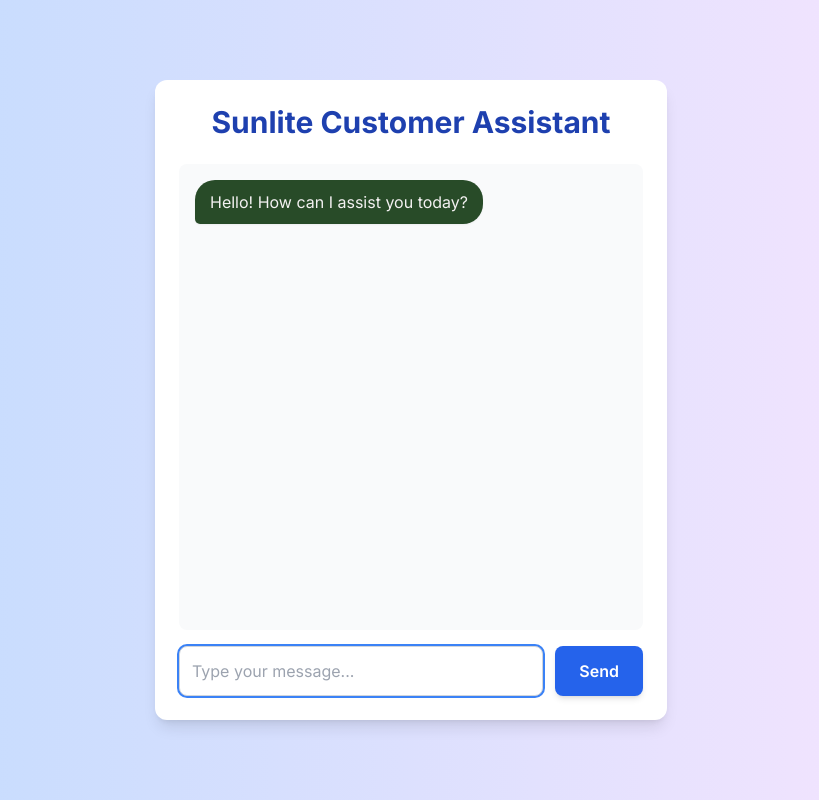
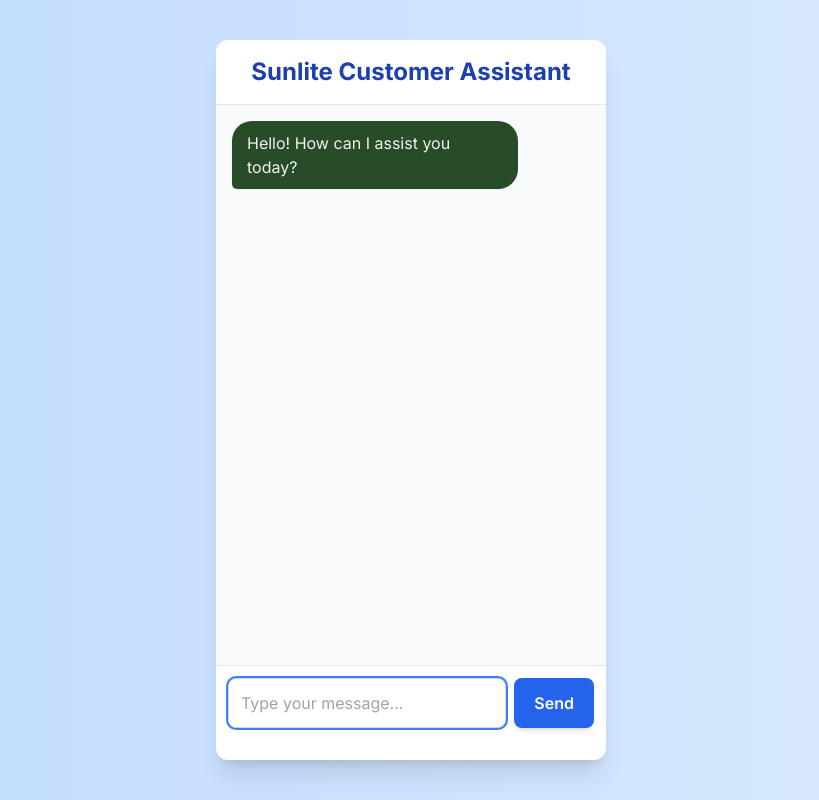
Before and after one commit to elbewhy/AI-Customer-Assistant-Chatbot, a Flask app: page / in a window 1280 px wide. Shown: the whole page, without its empty margins (229-1048 px from the left). Run offline with Flask 2, Linux system fonts and the light colour scheme; some libraries are stand-ins or nearby versions.

Commit message:
Refactor index.html for mobile layout and styles
Updated viewport meta tag and modified layout for mobile responsiveness. Enhanced chat area and input bar styles.

```diff
--- a/templates/index.html
+++ b/templates/index.html
@@ -2,44 +2,56 @@
 <html lang="en">
 <head>
     <meta charset="UTF-8">
-    <meta name="viewport" content="width=device-width, initial-scale=1.0">
+    <meta name="viewport" content="width=device-width, initial-scale=1.0, maximum-scale=1.0, user-scalable=no">
     <title>Customer Assistant Agent</title>
+
     <!-- Tailwind CSS CDN -->
     <script src="https://cdn.tailwindcss.com"></script>
+
     <link href="https://fonts.googleapis.com/css2?family=Inter:wght@400;600;700&display=swap" rel="stylesheet">
-    <!-- EXTERNAL CSS LINK -->
-    <link rel="stylesheet" href="{{url_for('static', filename='css/style.css')}}" >
+
+    <!-- External CSS -->
+    <link rel="stylesheet" href="{{url_for('static', filename='css/style.css')}}">
 </head>
-<body class="flex items-center justify-center min-h-screen p-5 bg-gradient-to-r from-blue-200 to-blue-10">
-    <div class="bg-white rounded-xl shadow-lg p-6 w-full max-w-lg flex flex-col h-[80vh]">
-        <h1 class="text-3xl font-bold text-center text-blue-800 mb-6">Sunlite Customer Assistant</h1>
 
-        <!-- Chat History Display -->
-        <div id="chat-history" class="chat-container flex-grow p-4 bg-gray-50 rounded-lg mb-4 flex flex-col space-y-3">
-            <!-- Messages will be appended here -->
+<body class="flex items-center justify-center min-h-screen bg-gradient-to-r from-blue-200 to-blue-100">
+
+    <!-- MOBILE FRAME WRAPPER -->
+    <div class="bg-white shadow-xl rounded-xl overflow-hidden"
+         style="width: 390px; max-width: 100%; height: 90vh; display: flex; flex-direction: column;">
+
+        <h1 class="text-2xl font-bold text-center text-blue-800 p-4 border-b">
+            Sunlite Customer Assistant
+        </h1>
+
+        <!-- Chat area -->
+        <div id="chat-history"
+             class="chat-container flex-grow p-4 bg-gray-50 flex flex-col space-y-3 overflow-y-auto">
             <div class="message-bubble ai-message self-start shadow-sm">
                 Hello! How can I assist you today?
             </div>
         </div>
 
-        <!-- Message Input Area -->
-        <div class="flex space-x-3">
+        <!-- Input bar -->
+        <div class="p-3 border-t bg-white flex space-x-2">
             <input
+                id="user-input"
                 type="text"
-                id="user-input"
                 placeholder="Type your message..."
-                class="flex-grow p-3 border border-gray-300 rounded-lg focus:outline-none focus:ring-2 focus:ring-blue-500 transition duration-200"
+                class="flex-grow p-3 border border-gray-300 rounded-lg focus:outline-none focus:ring-2 focus:ring-blue-500"
                 onkeypress="handleKeyPress(event)"
-            />
+            >
             <button
                 id="send-button"
                 onclick="sendMessage()"
-                class="bg-blue-600 hover:bg-blue-700 text-white font-semibold py-3 px-6 rounded-lg shadow-md transition duration-200 ease-in-out transform hover:scale-105 focus:outline-none focus:ring-2 focus:ring-blue-500 focus:ring-opacity-50"
+                class="bg-blue-600 hover:bg-blue-700 text-white font-semibold px-5 rounded-lg shadow-md"
             >
                 Send
             </button>
         </div>
+
     </div>
+
     <script src="{{ url_for('static', filename='js/script.js') }}"></script>
 </body>
 </html>
```
